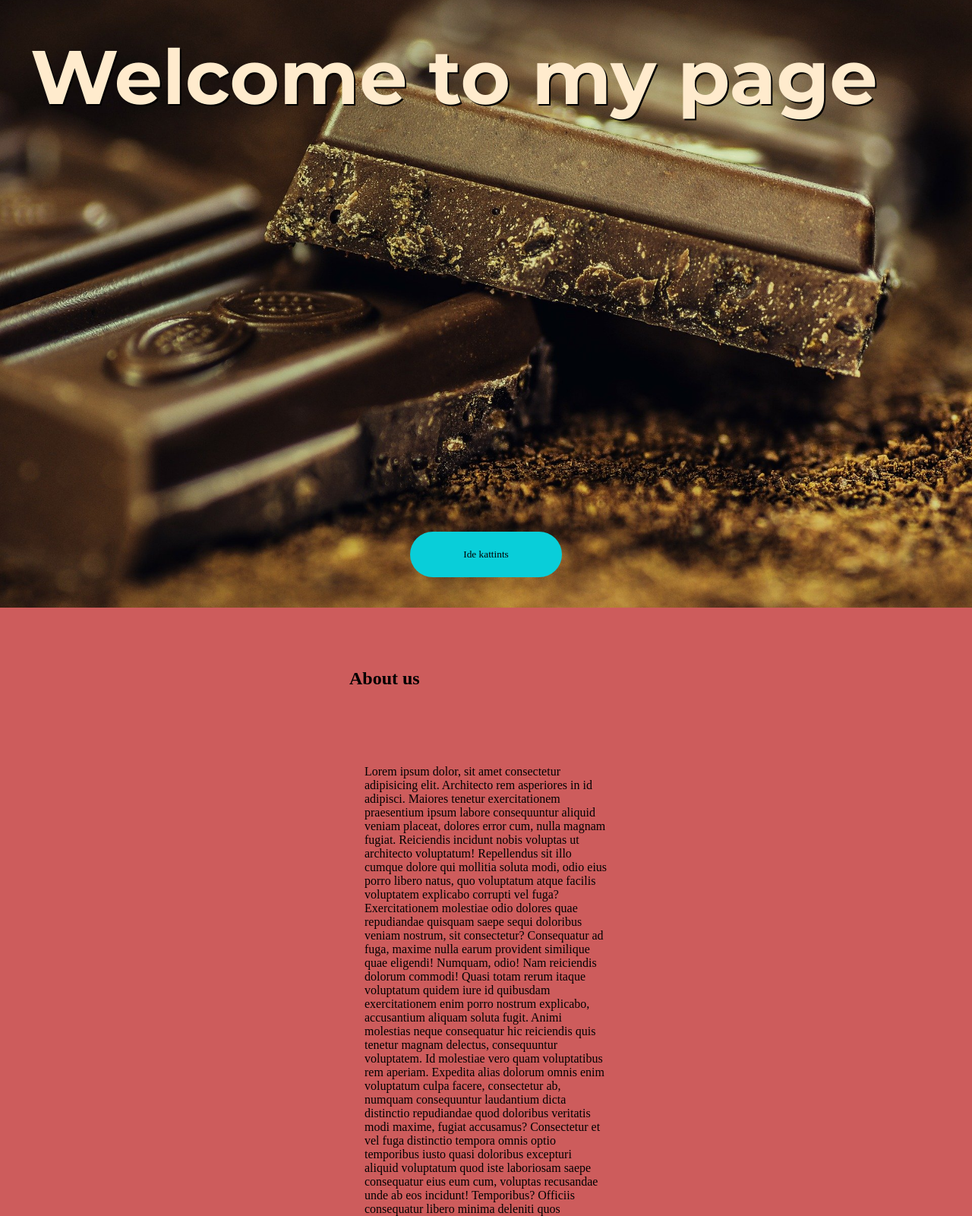
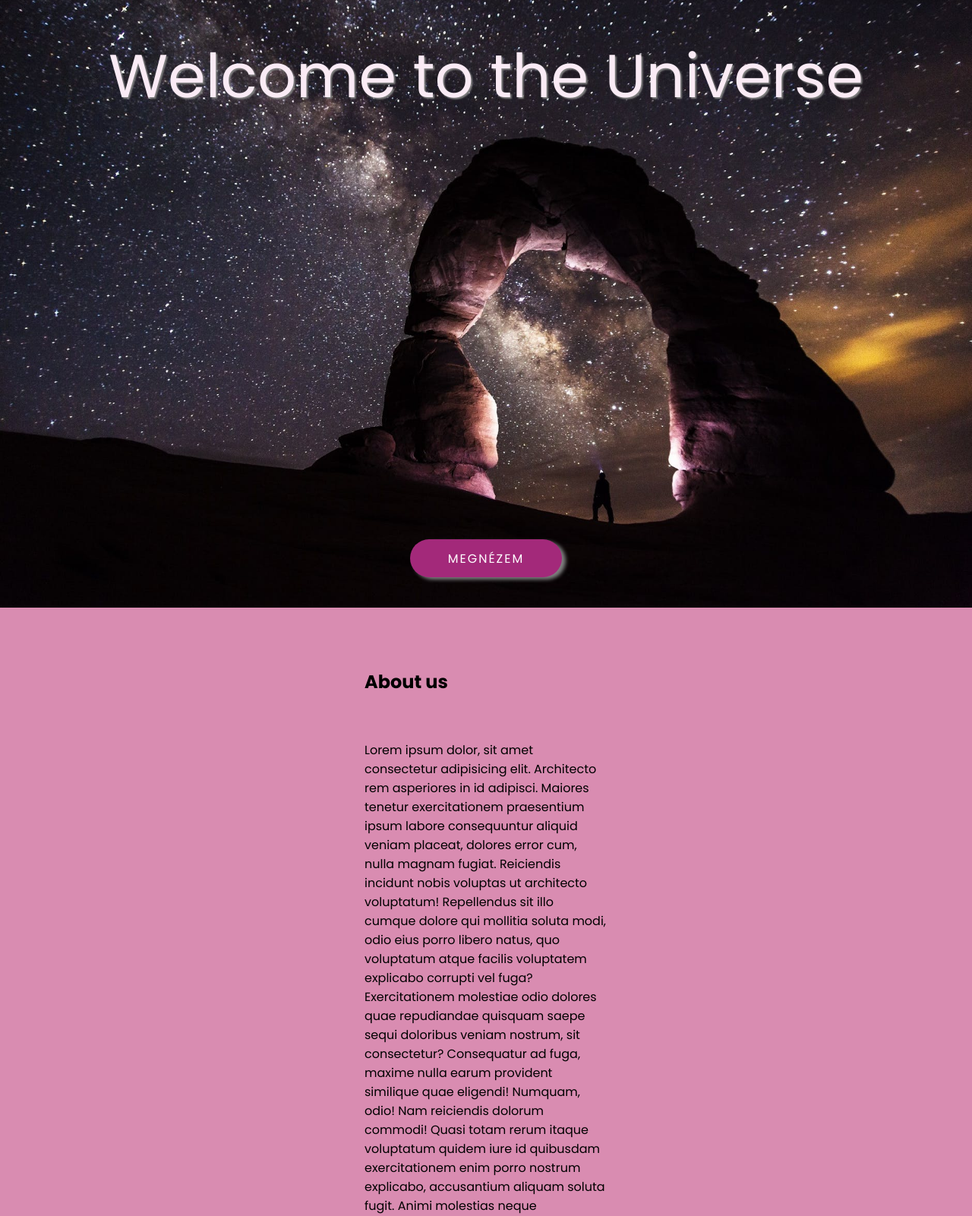
Before and after one commit to NyergesC/css-practice, a plain HTML site: page frontend/index.html in a window 1280 px wide. Shown: the top 1601 px of the page at 76% size. Drawn offline with Linux system fonts and the light colour scheme.

Commit message:
csicsamicsa

```diff
--- a/frontend/index.html
+++ b/frontend/index.html
@@ -8,14 +8,14 @@
 	<link rel="stylesheet" href="style.css">
 	<link rel="preconnect" href="https://fonts.googleapis.com">
 	<link rel="preconnect" href="https://fonts.gstatic.com" crossorigin>
-	<link href="https://fonts.googleapis.com/css2?family=Crimson+Pro:wght@200&family=Josefin+Slab:wght@100&family=Montserrat:wght@100;300;700&family=Playfair+Display:wght@700&family=Poppins:wght@100;700&family=Staatliches&family=Tangerine&display=swap" rel="stylesheet">
+	<link href="https://fonts.googleapis.com/css2?family=Crimson+Pro:wght@200&family=Josefin+Slab:wght@100&family=Montserrat:wght@100;300;700&family=Playfair+Display:wght@700&family=Poppins:wght@100;400;700&family=Staatliches&family=Tangerine&display=swap" rel="stylesheet">
 
 </head>
 <body>
-	<section class="bg-image" d="welcome">
-		<img class="img" src="img/chocolate.jpg" alt="chocolate">
-		<h1>Welcome to my page</h1>
-		<button>Ide kattints</button>
+	<section class="bg-image" id="welcome">
+		<img class="img" src="img/sky.jpg" alt="universe">
+		<h1>Welcome to the Universe</h1>
+		<button>Megnézem</button>
 	</section>
 	<section id="about" class="about-paragraph">
 		<article>
@@ -68,8 +68,8 @@
 		<form>
 			<label for="fname">First Name</label>
 			<input type="text" placeholder="username" id="fname" name="fname">
-			<label for="kor">Age</label>
-			<input type="text" placeholder="username" id="kor" name="kor">
+			<label for="email"><E-mail></E-mail>E-mail</label>
+			<input type="text" placeholder="email" id="email" name="email">
 			<button>sign in</button>
 		</form>
 	</section>
--- a/frontend/style.css
+++ b/frontend/style.css
@@ -63,32 +63,48 @@ section.bg-image img {
     bottom: 0;
     left: 50%;
     width: 200px;
-    height: 60px;
+    height: 50px;
     margin: 40px 0;
     transform: translateX(-50%);
-    background-color: #09CED9;
+    background-color: #a3297a;
     border-radius: 30px;
-
-  }
+    font-family: 'Poppins', sans-serif;
+    font-size: 16px;
+    font-weight: 500;
+    box-shadow: 5px 3px 5px grey;
+    color: white;
+    text-transform: uppercase;
+    letter-spacing: 2px;
+     }
 
   section.bg-image h1 {
-    font-family: 'Montserrat', sans-serif;
-    font-weight: 600;
-    font-size: 100px;
-    color: blanchedalmond;
+    font-family: 'Poppins', sans-serif;
+    font-weight: 400;
+    text-align: center;
+    font-size: 80px;
+    color: #faebf5;
     margin: 40px;
-    text-shadow: 2px 2px black;
+    text-shadow: 2px 2px 2px grey;
   }
 
   #about {
     display: flex;
+    min-height: unset;
+    background-color: #d98cb1;
+    font-family: 'Poppins', sans-serif;
   }
 
   #about p {
     width: 100%;
     max-width: 400px;
-    padding: 80px 20px;
+    padding: 40px 20px;
     margin: 0 auto;
+  }
+
+  #about h2{
+    margin: 0 auto;
+    padding: 0 20px;
+
   }
 
   #about article {
@@ -98,11 +114,6 @@ section.bg-image img {
     margin: 0 auto;
   }
 
-  #about {
-    min-height: unset;
-    background-color: indianred;
-  }
-
   #about h2 {
     padding-bottom: 20px;
   }
@@ -110,10 +121,10 @@ section.bg-image img {
 #services ul {
   width: 100%;
   max-width: 800px;
-  padding: 20px;
+  padding: 80 px 20px;
   margin: 0 auto;
   list-style: none;
-  background-color: grey (90, 90, 90, 0.7);
+  background-color: rgba(95, 158, 160, 0.5);
 }
 
 #services ul li {
@@ -123,17 +134,21 @@ section.bg-image img {
   #services ul li h2,
   #services ul li p {
     text-align: center;
+    padding: 5px 0;
   }
 
   #services {
-    background-image: url("img/chocolate.jpg");
+    background-image: url("img/lake.jpg");
     background-size: cover;
     background-position: center center;
     padding: 80px 0;
+    font-family: 'Poppins', sans-serif;
+    color:#faebf5;
   }
 
   #contact {
-    background-color: hotpink;
+    background-color: #bf80ff;
+    font-family: 'Poppins', sans-serif;
   }
 
   #contact form{
@@ -167,9 +182,13 @@ section.bg-image img {
   #contact button {
     width: 200px;
     height: 60px;
-    background-color: #09CED9;
+    background-color: #a3297a;
     border-radius: 30px;
+    font-size: 16px;
+    font-weight: 500;
+    box-shadow: 5px 3px 5px grey;
+    color: white;
     text-transform: uppercase;
-    letter-spacing: 0.2;
+    letter-spacing: 2px;
 
   }
```
Also changed, not shown: frontend/img/lake.jpg (added), frontend/img/sky.jpg (added), 1 other file.
